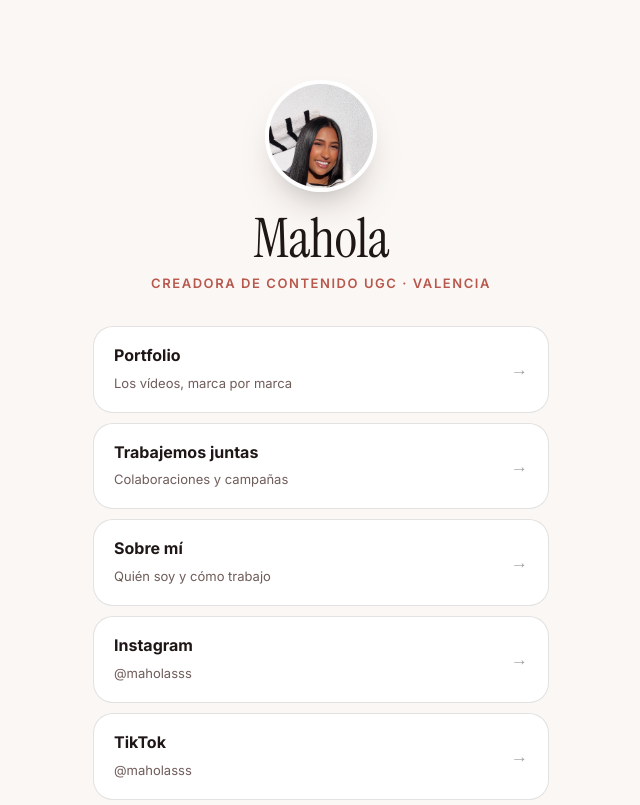
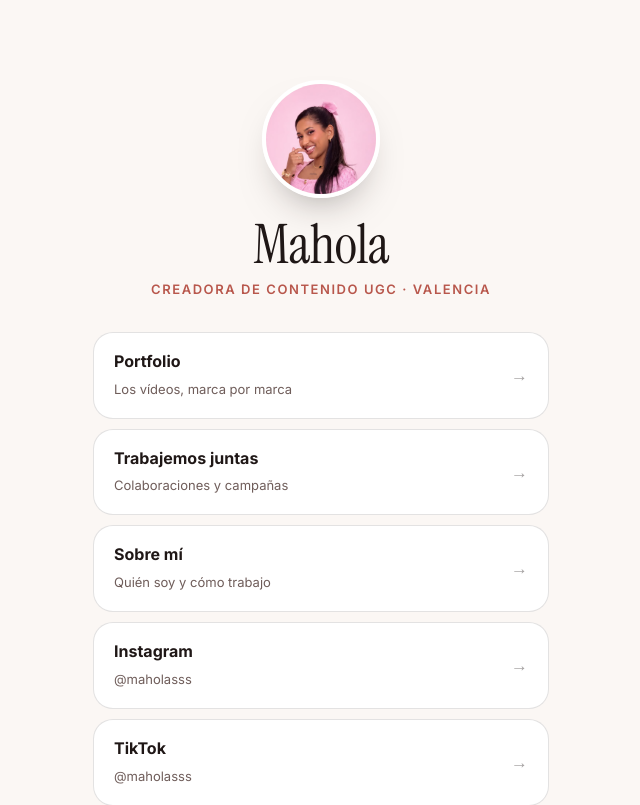
Before and after one commit to maholasss/newweb, a Next.js app: page /links in a window 1280 px wide. Shown: the top 805 px of the page, without its empty margins (319-959 px from the left). Built offline with nearby package versions, Linux system fonts and the light colour scheme.

Commit message:
Foto de perfil en links y en sobre mi

```diff
--- a/app/(es)/links/page.js
+++ b/app/(es)/links/page.js
@@ -22,7 +22,7 @@ const LINKS = [
 export default function Page() {
   return (
     <main className="links">
-      <img className="links-face" src="/fotos/foto-4.avif" alt="Mahola" />
+      <img className="links-face" src="/fotos/perfil-cara.avif" alt="Mahola" />
       <h1>Mahola</h1>
       <p className="links-tag">Creadora de contenido UGC · Valencia</p>
       <nav className="links-list">
--- a/app/globals.css
+++ b/app/globals.css
@@ -577,7 +577,7 @@ button { font: inherit; color: inherit; cursor: pointer; }
 /* 3. foto fija, textos que pasan */
 .pin { display: grid; grid-template-columns: 1fr 1fr; gap: clamp(30px, 6vw, 90px); align-items: start; padding: clamp(40px, 8vw, 90px) 0; }
 .pin-media { position: sticky; top: 100px; }
-.pin-media img { display: block; border-radius: var(--radius); aspect-ratio: 4 / 5; object-fit: cover; object-position: 50% 22%; width: 100%; background: var(--blush); }
+.pin-media img { display: block; border-radius: var(--radius); aspect-ratio: 4 / 5; object-fit: cover; object-position: 50% 35%; width: 100%; background: var(--blush); }
 
 .pin-list { display: grid; }
 .pin-item { min-height: 62vh; display: grid; align-content: center; opacity: .25; transform: translateY(16px); transition: opacity .8s var(--ease), transform .8s var(--ease); }
@@ -669,7 +669,7 @@ button { font: inherit; color: inherit; cursor: pointer; }
    Página de enlaces (/links)
    ========================================================= */
 .links { max-width: 520px; margin: 0 auto; padding: clamp(40px, 9vw, 80px) clamp(18px, 5vw, 32px) 60px; text-align: center; display: grid; justify-items: center; }
-.links-face { width: 112px; height: 112px; border-radius: 50%; object-fit: cover; object-position: 50% 25%; border: 4px solid #fff; box-shadow: 0 20px 40px -22px rgba(31,23,22,.5); }
+.links-face { width: 118px; height: 118px; border-radius: 50%; object-fit: cover; object-position: 50% 42%; border: 4px solid #fff; box-shadow: 0 20px 40px -22px rgba(31,23,22,.5); }
 .links h1 { font-family: var(--serif); font-size: clamp(2.6rem, 11vw, 3.4rem); margin: 18px 0 6px; }
 .links-tag { font-size: 13px; letter-spacing: .12em; text-transform: uppercase; color: var(--brick); font-weight: 600; }
 .links-list { display: grid; gap: 10px; width: 100%; margin-top: 32px; }
--- a/components/pages.jsx
+++ b/components/pages.jsx
@@ -317,7 +317,7 @@ export function About({ lang }) {
       <Full first photo="foto-4" kicker={t.aboutEyebrow} title={t.aboutH1} text={st[0][2]} />
 
       {/* bloque 2: corte, la fila de fotos cruza de lado a lado */}
-      <Rail photos={['foto-2', 'retrato-7', 'foto-9', 'foto-13', 'retrato-9', 'foto-6', 'foto-11', 'foto-3']}>
+      <Rail photos={['perfil', 'foto-2', 'retrato-7', 'foto-9', 'foto-13', 'retrato-9', 'foto-6', 'foto-11']}>
         <div className="rail-head">
           <span className="story-n">01</span>
           <h2>{st[1][1]}</h2>
@@ -330,7 +330,7 @@ export function About({ lang }) {
 
       {/* bloque 4: la foto se queda fija y los textos pasan por delante */}
       <div className="wrap">
-        <Pinned photo="foto-7" blocks={st.slice(3).map(([, h, p]) => [h, p])} />
+        <Pinned photo="perfil" blocks={st.slice(3).map(([, h, p]) => [h, p])} />
       </div>
 
       <div style={{ textAlign: 'center', padding: '10px 0 40px' }}>
```
Also changed, not shown: public/fotos/perfil-cara.avif (added), public/fotos/perfil.avif (added).
